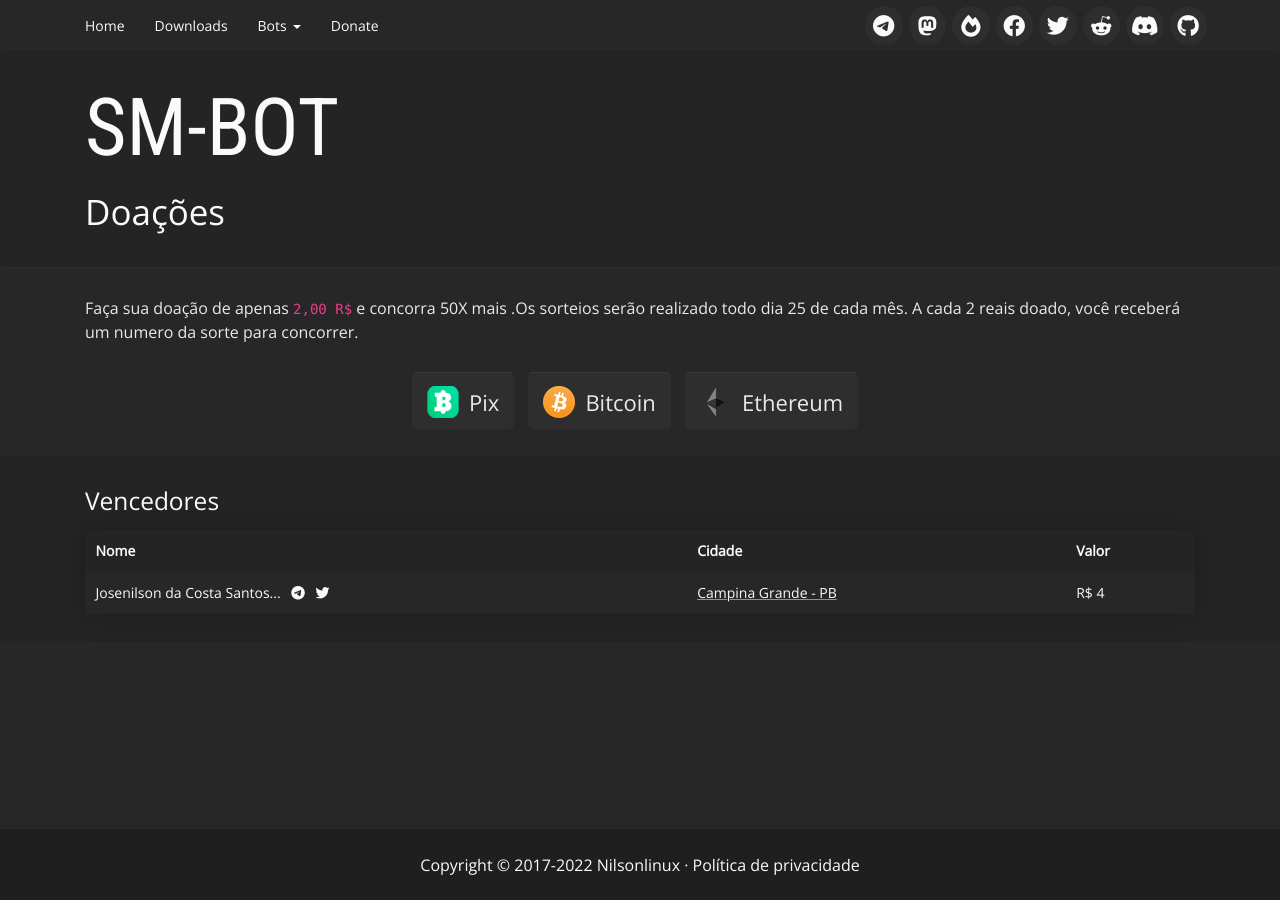
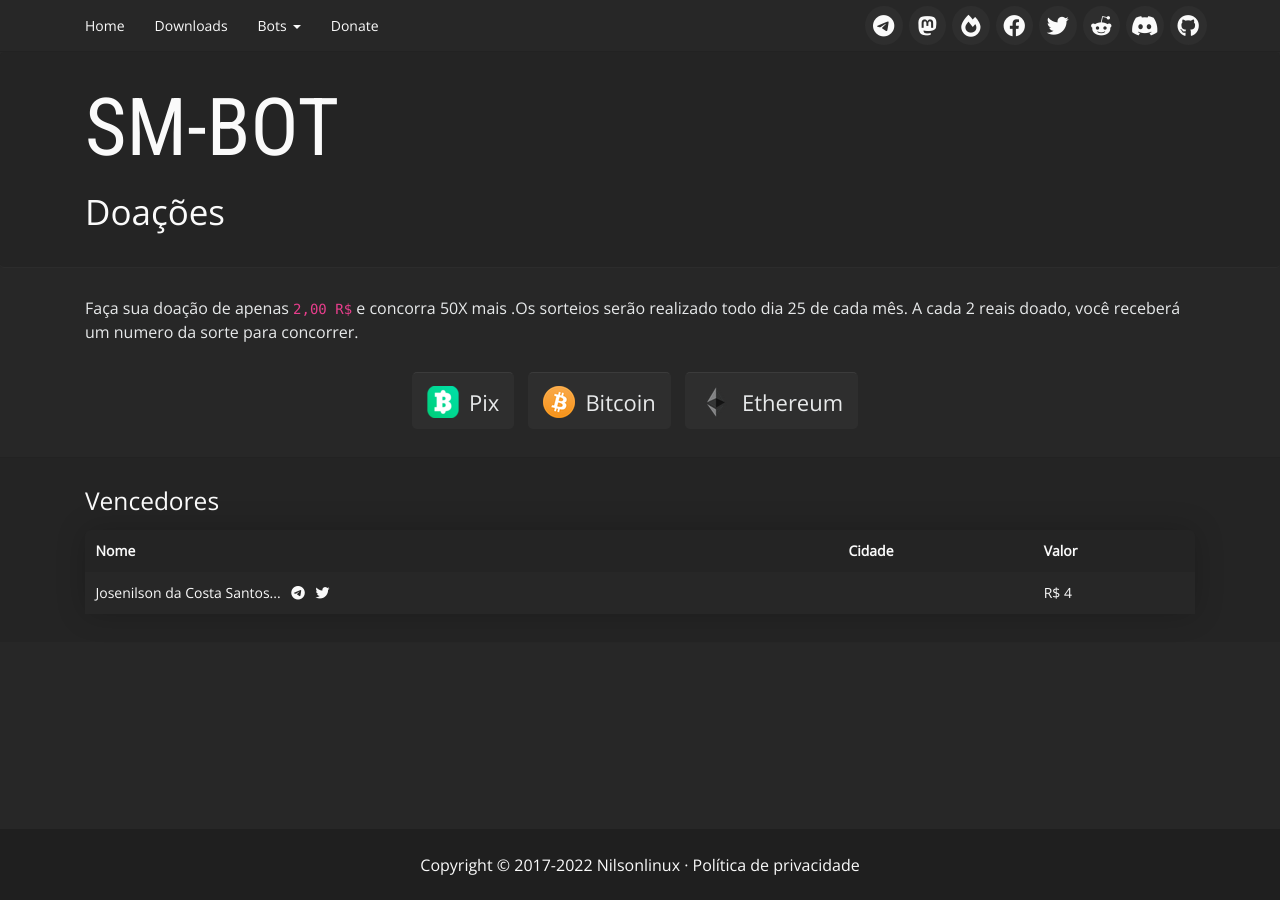
Before and after one commit to suportemasterbot/suportemasterbot.github.io, a Jekyll site: the page built from donate.html, in a window 1280 px wide. Built offline with Jekyll 4.4.1, drawn with Linux system fonts in a browser that asks for light colours.

Commit message:
Add files via upload

```diff
--- a/donate.html
+++ b/donate.html
@@ -96,7 +96,7 @@ title: Doações
                         {% if donator.instagram %}<a href="{{ donator.instagram }}" target="_blank"><i class="fab fa-instagram"></i></a>{% endif %}
                         {% if donator.steam %}<a href="{{ donator.steam }}" target="_blank"><i class="fab fa-steam"></i></a>{% endif %}
                     </td>
-                    <td>{% if donator.cidade %}<a href="{{ donator.cidade }}">{{ donator.cidade }}</a>{% endif %}</td>
+                    <td>{% if donator.cidade %}</a>{% endif %}</td>
                     <td>{% if donator.amount %}R$ {{ donator.amount }}{% else %}*{% endif %}</td>
                 </tr>
                 {% endfor %}
```
